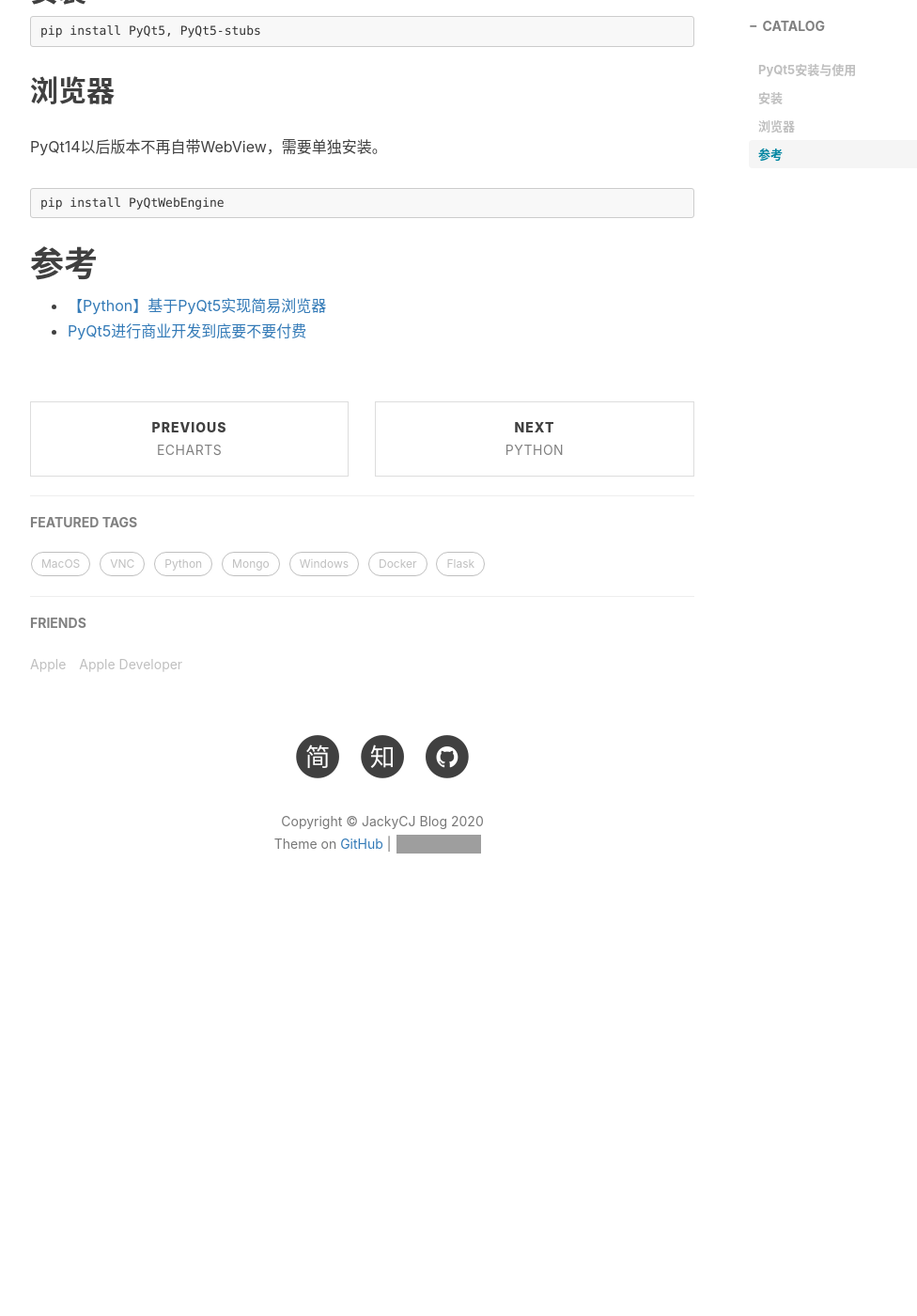
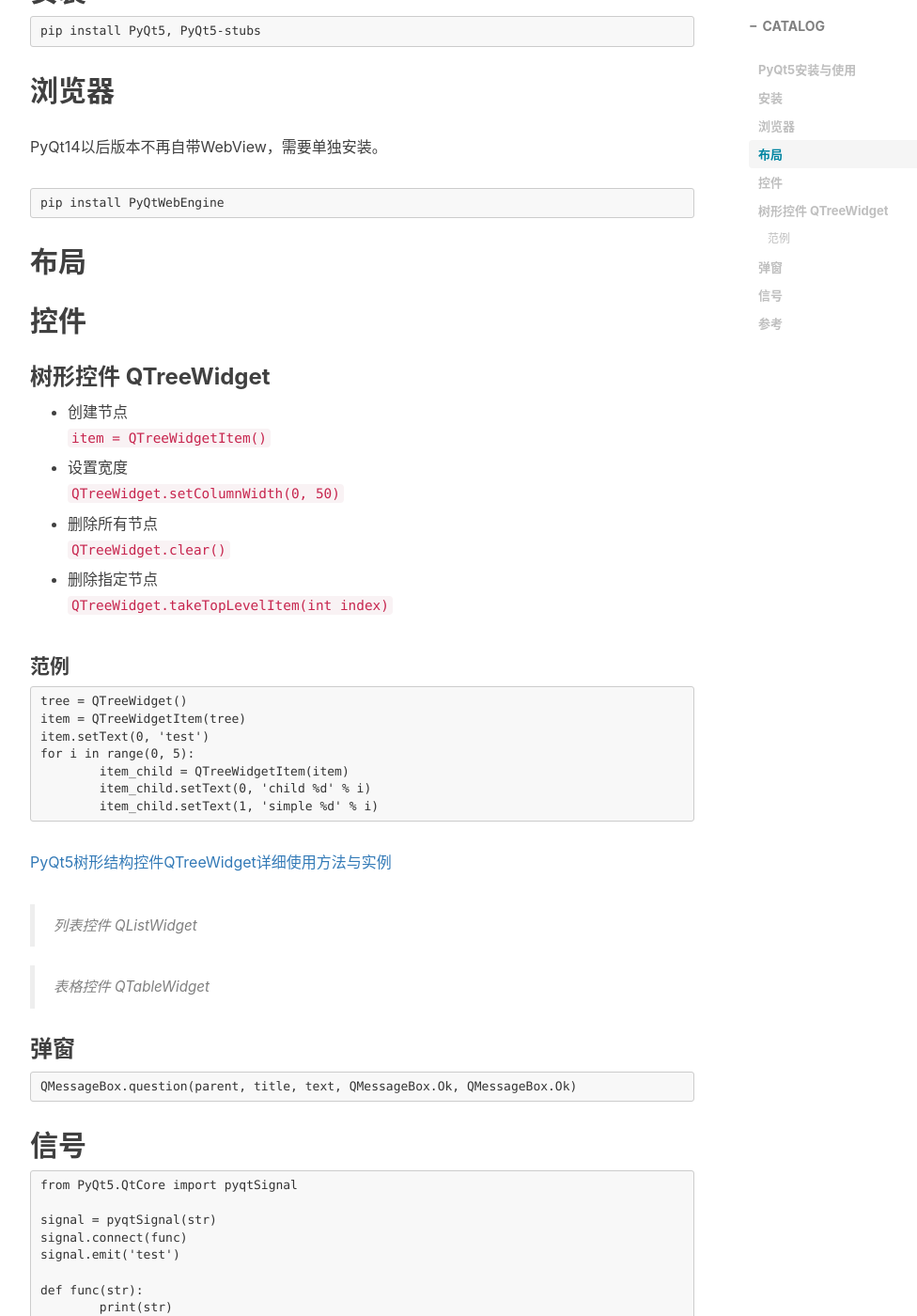
Before and after one commit to JackyCJ/jackycj.github.io, a Jekyll site: the page built from _posts/2020-12-03-PyQt5安装与使用.md, in a window 1280 px wide and 1400 px high, scrolled down 668 px. Shown: the whole window at 94% size, without its empty margins (233-1209 px from the left). Built offline with Jekyll 4.4.1, drawn with Linux system fonts in a browser that asks for light colours; nearby versions of some CDN libraries; comment, search, counter and statistics services are not loaded; before the commit the page ends 1670 px from its top, so only the background shows below that; some of the changed text lies outside the part shown; grey boxes are pictures that could not be loaded.

Commit message:
Update 2020-12-03-PyQt5安装与使用.md

````diff
--- a/_posts/2020-12-03-PyQt5安装与使用.md
+++ b/_posts/2020-12-03-PyQt5安装与使用.md
@@ -30,8 +30,63 @@
 pip install PyQtWebEngine
 ```
 
+## 布局
 
+## 控件
+
+### 树形控件 QTreeWidget
+- 创建节点
+```item = QTreeWidgetItem()```
+
+- 设置宽度
+```QTreeWidget.setColumnWidth(0, 50)```
+
+- 删除所有节点
+```QTreeWidget.clear()```
+
+- 删除指定节点
+```QTreeWidget.takeTopLevelItem(int index)```
+
+#### 范例
+```
+tree = QTreeWidget()
+item = QTreeWidgetItem(tree)
+item.setText(0, 'test')
+for i in range(0, 5):
+	item_child = QTreeWidgetItem(item)
+	item_child.setText(0, 'child %d' % i)
+	item_child.setText(1, 'simple %d' % i)
+```
+
+[PyQt5树形结构控件QTreeWidget详细使用方法与实例](https://www.jb51.net/article/181705.htm)
+
+> 列表控件 QListWidget
+
+> 表格控件 QTableWidget
+
+### 弹窗
+
+```
+QMessageBox.question(parent, title, text, QMessageBox.Ok, QMessageBox.Ok)
+```
+
+## 信号
+
+```
+from PyQt5.QtCore import pyqtSignal
+
+signal = pyqtSignal(str)
+signal.connect(func)
+signal.emit('test')
+
+def func(str):
+	print(str)
+```
 
 # 参考
 - [【Python】基于PyQt5实现简易浏览器](https://www.cnblogs.com/zxingwork/p/11349555.html)
 - [PyQt5进行商业开发到底要不要付费](https://www.xdbcb8.com/archives/1176.html)
+- [PyQt5中的布局管理](https://www.cnblogs.com/archisama/p/5453260.html)
+- [《快速掌握PyQt5》第十九章 列表控件、树形控件、表格控件](https://blog.csdn.net/la_vie_est_belle/article/details/82751695)
+- [Qt Documentation](https://doc.qt.io/)
+- [PyQt5：PyQt5 信号与槽（PyQt5的事件处理机制）](https://www.cnblogs.com/chenhaiming/p/9930628.html)
````
